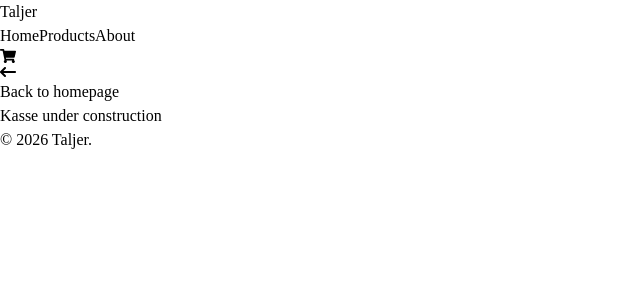
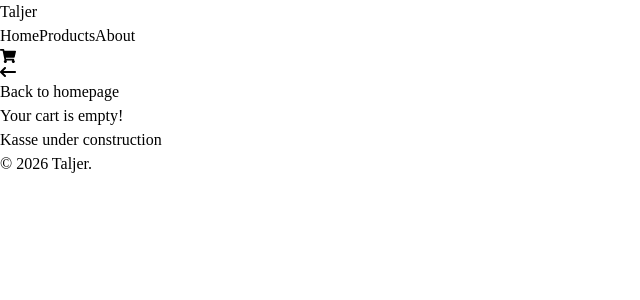
Before and after one commit to cruzrafaelx/e-commerce, a React (Vite) app: page /cart in a window 1280 px wide. Shown: the top 300 px of the page, without its empty margins (0-640 px from the left). Built offline with nearby package versions, Linux system fonts and the light colour scheme.

Commit message:
add increase and decrease button to cart

```diff
--- a/src/pages/Cart.tsx
+++ b/src/pages/Cart.tsx
@@ -1,7 +1,7 @@
 import { Link } from "react-router-dom"
 import type { Product } from "../types"
 import { useCart } from "../context/CartContent";
-import { FaArrowLeftLong } from "react-icons/fa6"
+import { FaArrowLeftLong,FaTrashCan } from "react-icons/fa6"
 
 const Cart = () => {
 
@@ -13,7 +13,7 @@ const Cart = () => {
   return (
     <div className="flex-1 flex">
 
-      <div className="flex-2  mx-auto p-15">
+      <div className="flex-2 flex flex-col mx-auto p-15">
         <Link to="/">
           <p className="flex items-center gap-2 mb-4 text-sm hover:underline hover:text-blue-500">
             <FaArrowLeftLong />
@@ -21,7 +21,8 @@ const Cart = () => {
           </p>
         </Link>
 
-        {cart.map((product: CartItem, index) => (
+        {cart.length > 0 ? (
+             cart.map((product: CartItem, index) => (
               <div key={index} className="border-b flex justify-center items-center">
                 <img alt={product.title} src={product.image} className="flex-1 w-50 h-50 object-contain p-4 rounded mb-2"></img>
                 <div className="flex-5 p-4">
@@ -29,22 +30,28 @@ const Cart = () => {
                   <p className="uppercase">{product.title}</p>
                   <p className="line-clamp-1 text-sm text-black-500">{product.description}</p>
                   <p className="text-md text-black-600"><strong>€{product.price.toFixed(2)}</strong></p>
-              <div className="flex">
-                <button className="border p-1"
+                  <div className="flex gap-3 mt-5">
+                    <div className="flex border border-blue-500 rounded-2xl">
+                        <button className="px-3 cursor-pointer"
                                 onClick={()=>reduceCartItem(product)}
                         >-</button>
-                <p className="border p-2">{product.itemCount}</p>
-                <button className="border p-2"
+                        <p className="p-2">{product.itemCount}</p>
+                        <button className=" text-black px-3 cursor-pointer"
                                 onClick={()=>addToCart(product)}
                         >+</button>
                     </div>
-
                     <button onClick={()=> removeFromCart(index)}
-                className="text-sm mt-5 text-red-500 cursor-pointer"
-                >Remove article from cart</button>
+                        className="text-sm  text-red-500 cursor-pointer"
+                        ><FaTrashCan className="text-xl"/>
+                    </button>
                   </div>
                 </div>
-        ))}
+              </div>
+            ))
+          ) :
+          <p className="flex-1 flex justify-center items-center text-3xl text-center text-blue-500">Your cart is empty!</p>
+        }
+
       </div>
 
       <div className="flex-1 border flex justify-center items-center">
```
Lines whose indentation alone changed are shown as unchanged.
